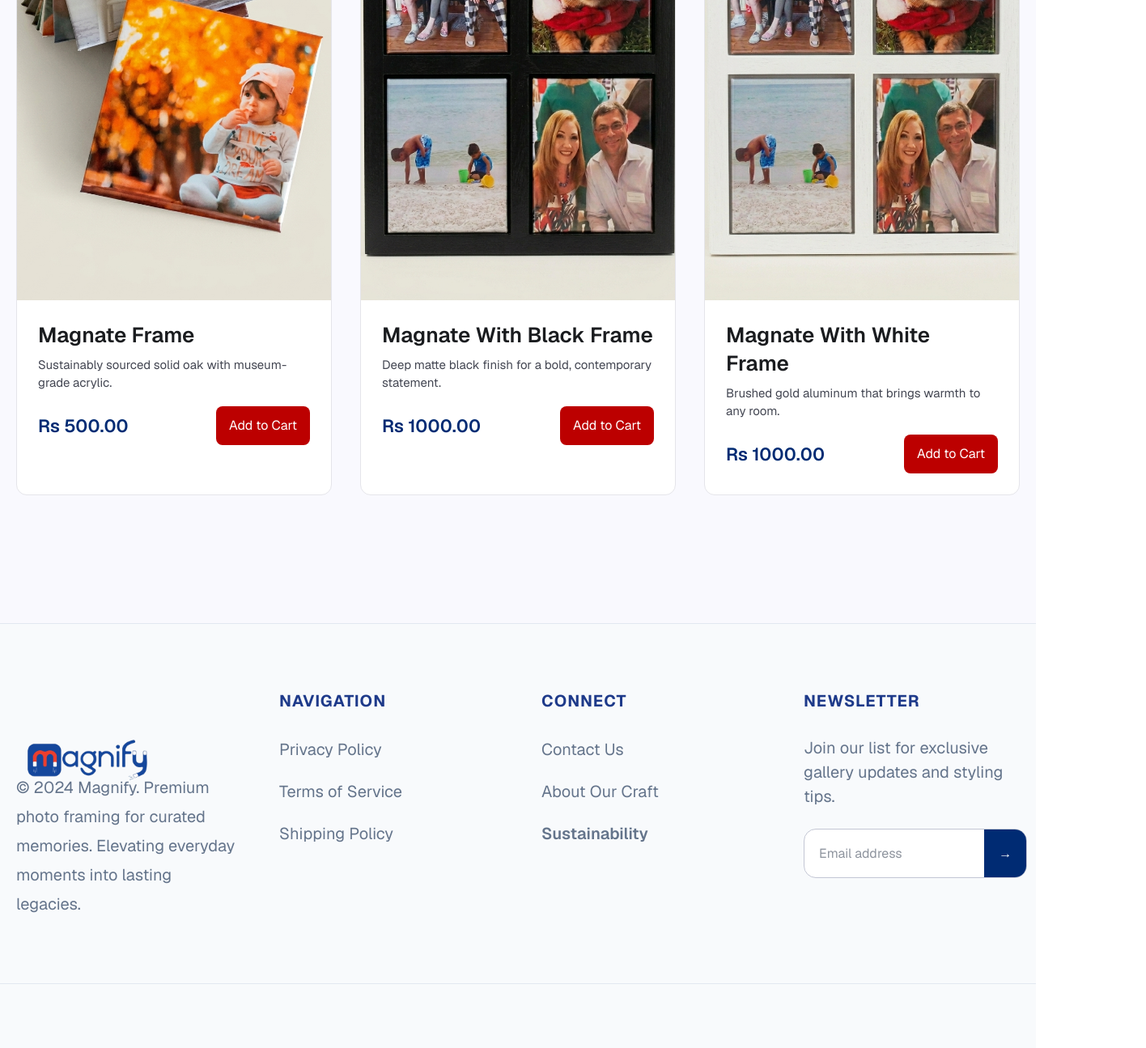
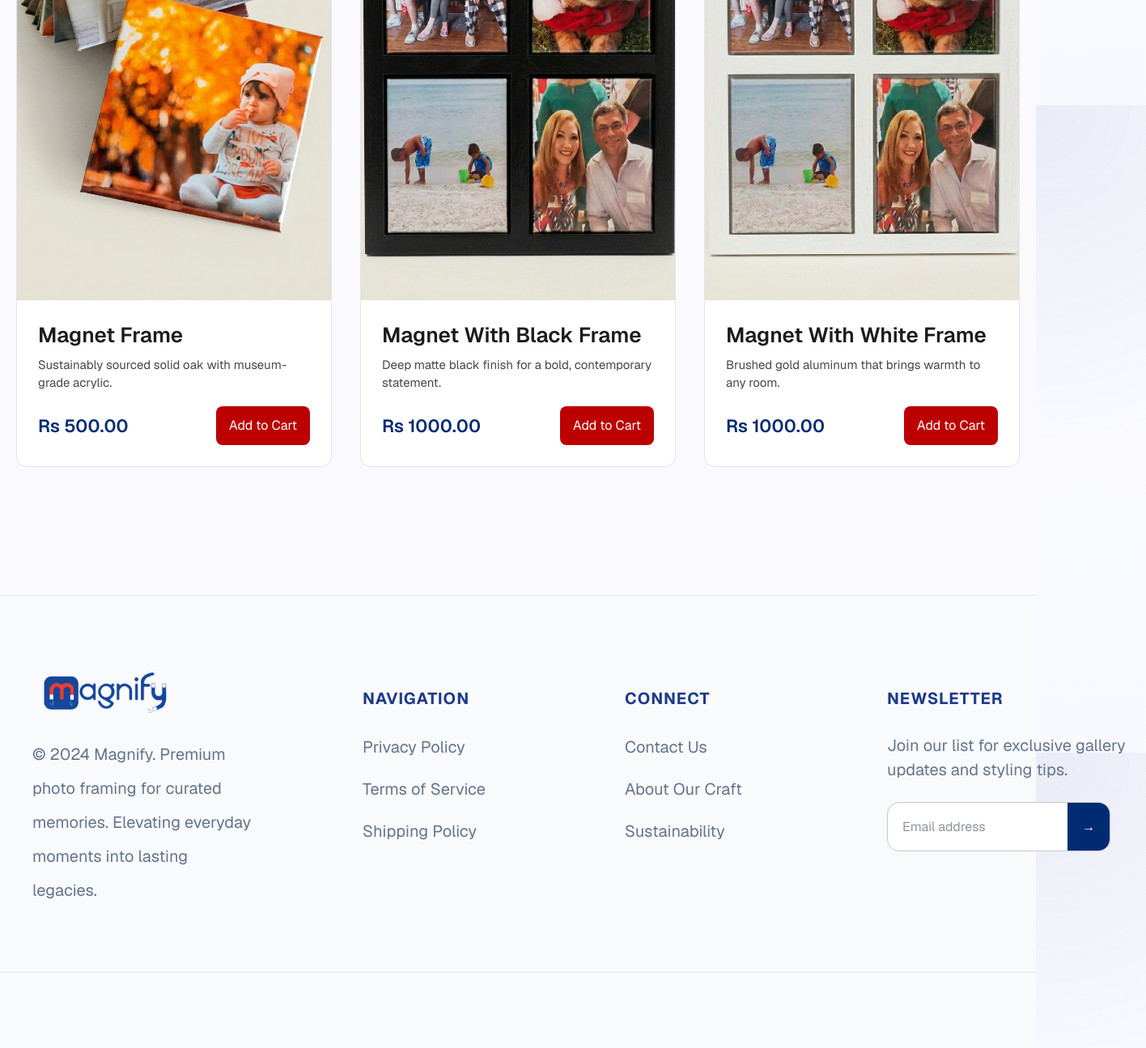
Before and after one commit to Neon-Labz/fridge-magnet-frame-frontend, a Next.js app: page /home in a window 1280 px wide. Shown: the part 1470-2765 px from the top of the page at 81% size, 1416 px wide, since content can reach past the window. Built offline with nearby package versions, Linux system fonts and the light colour scheme.

Commit message:
Resolve footer merge conflict

```diff
--- a/src/components/website/Footer.tsx
+++ b/src/components/website/Footer.tsx
@@ -3,26 +3,34 @@ import Image from "next/image";
 export default function Footer() {
   return (
     <footer className="w-full border-t border-[#E2E8F0] bg-[#F8FAFC]">
-      <div className="mx-auto max-w-[1800px] px-[20px] py-[80px]">
-        <div className="grid gap-12 md:grid-cols-2 xl:grid-cols-[277px_276px_276px_276px] xl:justify-between">
-          <div className="w-full max-w-[277px]">
-            <div className="h-16 w-44">
+      <div className="mx-auto max-w-[1800px] px-[40px] py-[80px]">
+        <div className="grid items-start gap-12 md:grid-cols-2 xl:grid-cols-[360px_276px_276px_320px] xl:justify-between">
+          <div className="w-full max-w-[360px]">
+            <div className="relative mt-[-50px] h-[180px] w-[300px]">
               <Image
                 src="/logo.png"
                 alt="Magnify Logo"
-                width={177}
-                height={55}
-                className="object-contain"
+                fill
+                priority
+                className="object-contain object-left"
+                sizes="340px"
               />
             </div>
 
-            <p className="mt-10 font-inter text-[20px] leading-9 text-[#64748B]">
-              © 2024 Magnify. Premium photo framing for curated memories.
-              Elevating everyday moments into lasting legacies.
+            <p className="mt-[-35px] font-inter text-[20px] leading-[42px] text-[#64748B]">
+              © 2024 Magnify. Premium
+              <br />
+              photo framing for curated
+              <br />
+              memories. Elevating everyday
+              <br />
+              moments into lasting
+              <br />
+              legacies.
             </p>
           </div>
 
-          <div>
+          <div className="pt-[32px]">
             <h4 className="font-manrope text-[20px] font-bold uppercase tracking-[1px] text-[#1E3A8A]">
               Navigation
             </h4>
@@ -34,7 +42,7 @@ export default function Footer() {
             </ul>
           </div>
 
-          <div>
+          <div className="pt-[32px]">
             <h4 className="font-manrope text-[20px] font-bold uppercase tracking-[1px] text-[#1E3A8A]">
               Connect
             </h4>
@@ -42,11 +50,11 @@ export default function Footer() {
             <ul className="mt-[30px] space-y-[22px] font-inter text-[20px] text-[#64748B]">
               <li>Contact Us</li>
               <li>About Our Craft</li>
-              <li className="font-semibold">Sustainability</li>
+              <li>Sustainability</li>
             </ul>
           </div>
 
-          <div>
+          <div className="pt-[32px]">
             <h4 className="font-manrope text-[20px] font-bold uppercase tracking-[1px] text-[#1E3A8A]">
               Newsletter
             </h4>
@@ -61,6 +69,7 @@ export default function Footer() {
                 placeholder="Email address"
                 className="w-full px-[18px] font-inter text-[20px] outline-none"
               />
+
               <button className="w-[66px] bg-[#002B73] text-[20px] text-white">
                 →
               </button>
--- a/src/components/website/Header.tsx
+++ b/src/components/website/Header.tsx
@@ -51,6 +51,10 @@ export default function Header() {
           >
             Contact
           </Link>
+
+          <Link href="/price" className="text-[#475569]">
+            Price
+          </Link>
         </div>
 
         {/* RIGHT SIDE */}
--- a/src/components/website/ProductSection.tsx
+++ b/src/components/website/ProductSection.tsx
@@ -6,7 +6,7 @@ import { useFrameStore } from "@/store/frameStore";
 
 const products = [
   {
-    title: "Magnate Frame",
+    title: "Magnet Frame",
     desc: "Sustainably sourced solid oak with museum-grade acrylic.",
     price: "Rs 500.00",
     img: "/product-1.png",
@@ -14,14 +14,14 @@ const products = [
     frameOption: "without-frame" as const,
   },
   {
-    title: "Magnate With Black Frame",
+    title: "Magnet With Black Frame",
     desc: "Deep matte black finish for a bold, contemporary statement.",
     price: "Rs 1000.00",
     img: "/product-2.png",
     frameOption: "black-frame" as const,
   },
   {
-    title: "Magnate With White Frame",
+    title: "Magnet With White Frame",
     desc: "Brushed gold aluminum that brings warmth to any room.",
     price: "Rs 1000.00",
     img: "/product-3.png",
```
